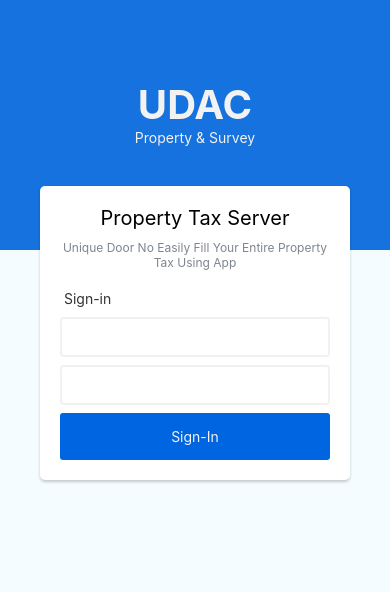
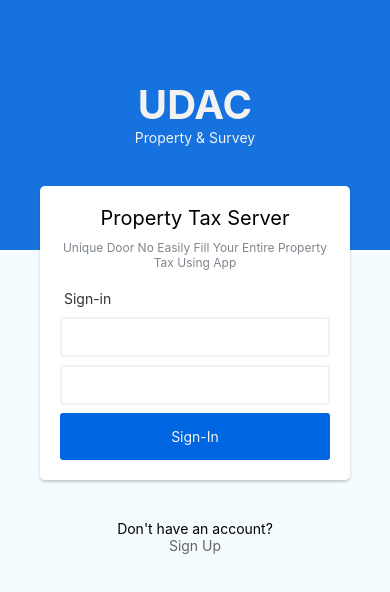
Before and after one commit to guluutku/React_Native_ile_Mobil_Uygulama_Gelistirme_ve_MobX, a React Native app: screen / in a window 390 px wide. Shown: the top 592 px of the page. Built offline with nearby package versions, Linux system fonts and the light colour scheme.

Commit message:
Update Login.js

```diff
--- a/src/pages/Login.js
+++ b/src/pages/Login.js
@@ -4,6 +4,7 @@ import {
     ScrollView,
     StyleSheet,
     Text,
+    TouchableOpacity,
     View,
 } from 'react-native';
 
@@ -29,6 +30,16 @@ function Login() {
                         <LoginForm />
                     </View>
                 </ScrollView>
+
+                <View style={styles.signUpArea}>
+                    <Text style={styles.signUpDescription}>
+                        Don't have an account?
+                    </Text>
+
+                    <TouchableOpacity onPress={() => { }} >
+                        <Text style={styles.signUpText}>Sign Up</Text>
+                    </TouchableOpacity>
+                </View>
             </KeyboardAvoidingView>
         </View>
     );
@@ -59,6 +70,7 @@ const styles = StyleSheet.create({
         color: '#f2f2f2',
     },
 
+    // Login Area
     loginArea: {
         marginHorizontal: 40,
         marginVertical: 40,
@@ -86,6 +98,17 @@ const styles = StyleSheet.create({
         marginVertical: 10,
         textAlign: 'center',
     },
+
+    // Sign Up Area
+    signUpArea: {
+        alignItems: 'center',
+    },
+    signUpAreaDescription: {
+        color: '#999',
+    },
+    signUpText: {
+        color: '#666',
+    },
 });
 
 export default Login;
```
